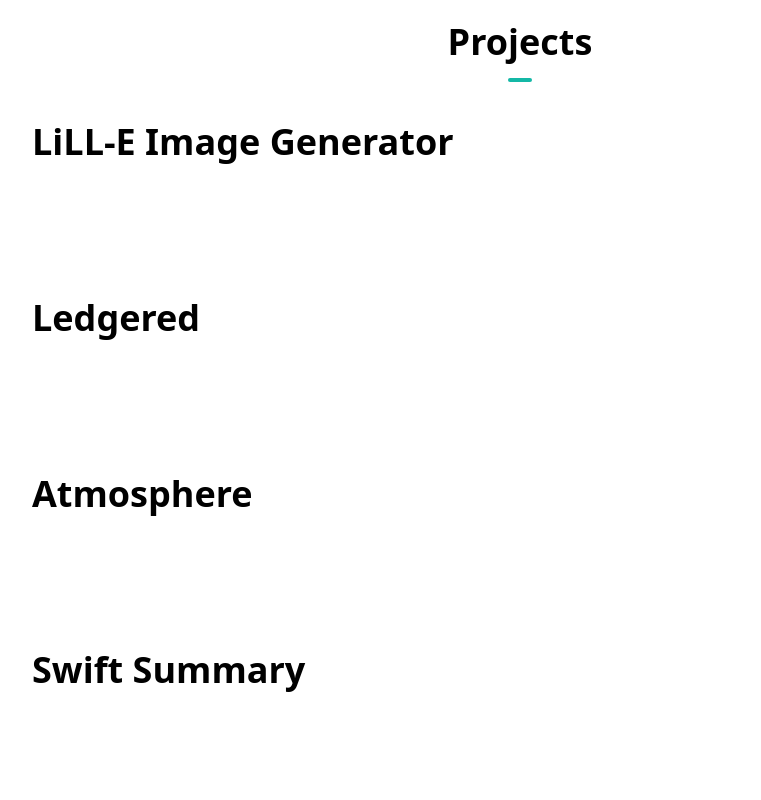
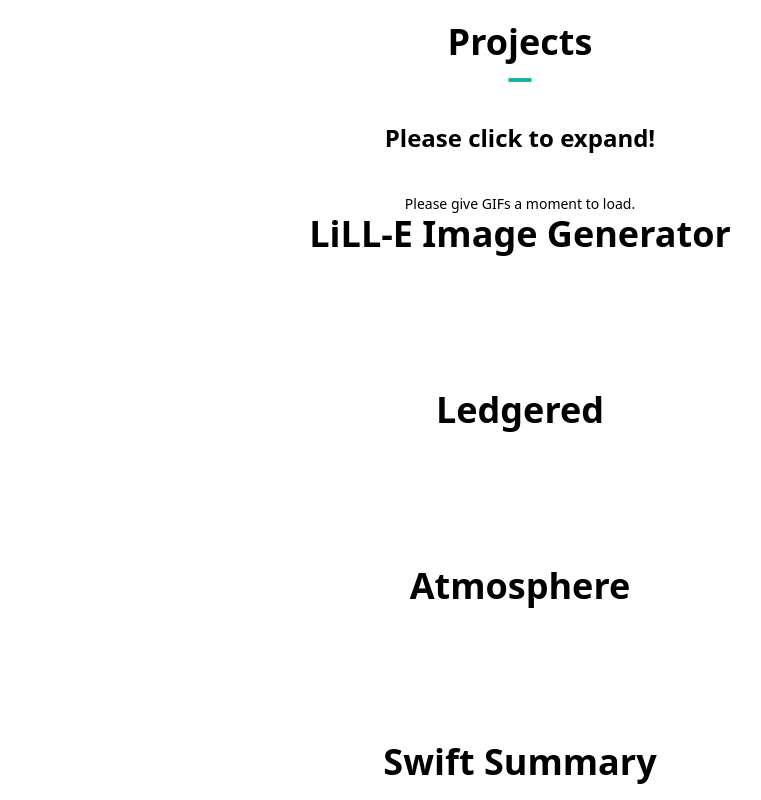
Before and after one commit to LeeAaron702/PorfolioProjectV1, a Next.js app: page / in a window 1280 px wide. Shown: the part 2060-2860 px from the top of the page, without its empty margins (120-881 px from the left). Built offline with nearby package versions, Linux system fonts and the light colour scheme.

Commit message:
i am no longer dumb

```diff
--- a/components/ProjectsSection.tsx
+++ b/components/ProjectsSection.tsx
@@ -82,13 +82,19 @@ const ProjectsSection = () => {
         Projects
         <hr className="w-6 h-1 mx-auto my-4 bg-teal-500 border-0 rounded"></hr>
       </h1>
+      <p className="my-10 text-center font-bold text-2xl">
+        Please click to expand!
+      </p>
+      <p className="text-center text-sm">
+        Please give GIFs a moment to load.
+      </p>
 
       <div className="flex flex-col space-y-28">
         {projects.map((project, idx) => (
           <div key={idx}>
             <SlideUp offset="-300px 0px -300px 0px">
               <h1
-                className="text-4xl font-bold mb-6 cursor-pointer"
+                className="text-4xl text-center font-bold mb-6 cursor-pointer"
                 onClick={() => toggleProject(idx)}
               >
                 {project.name}
```
